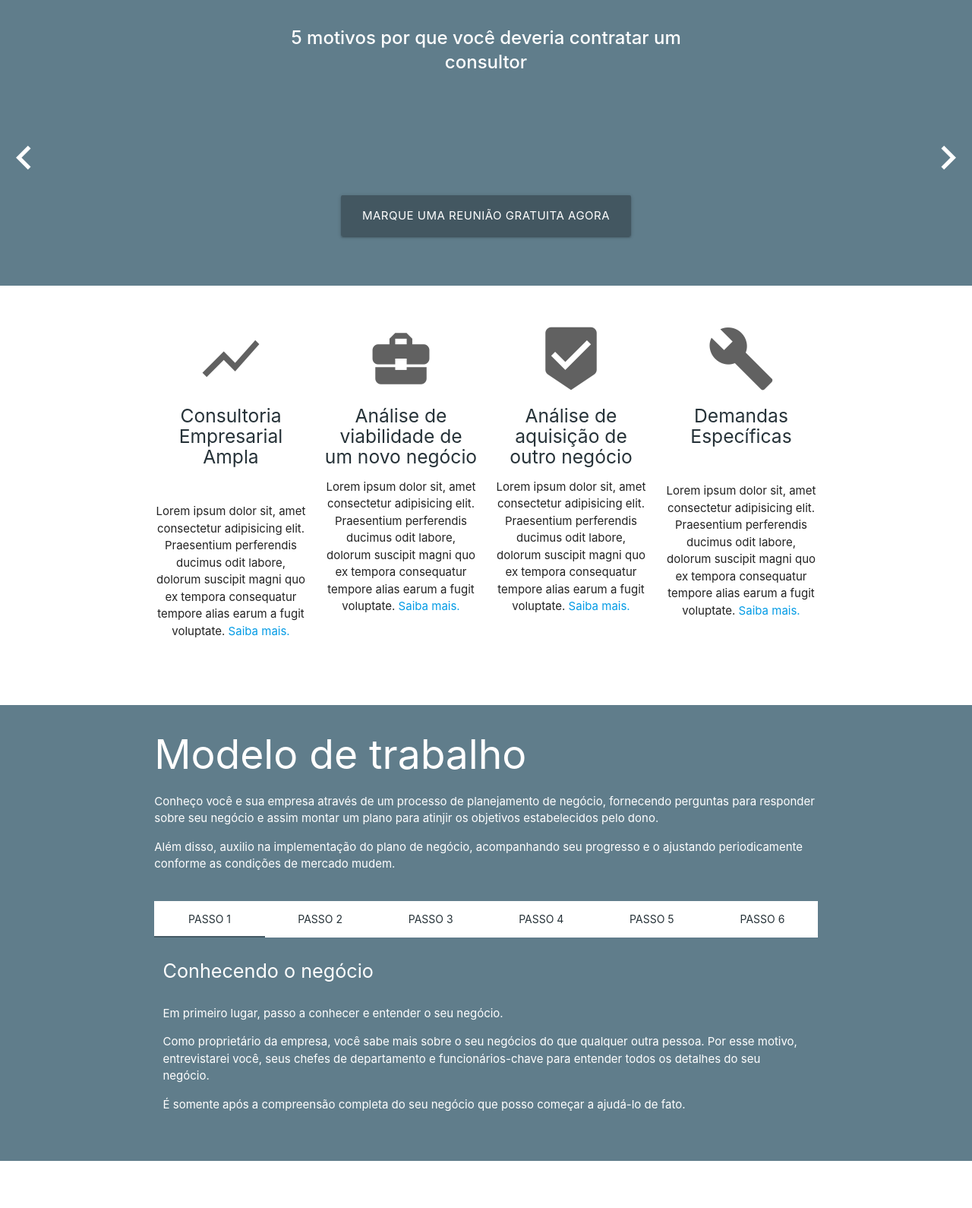
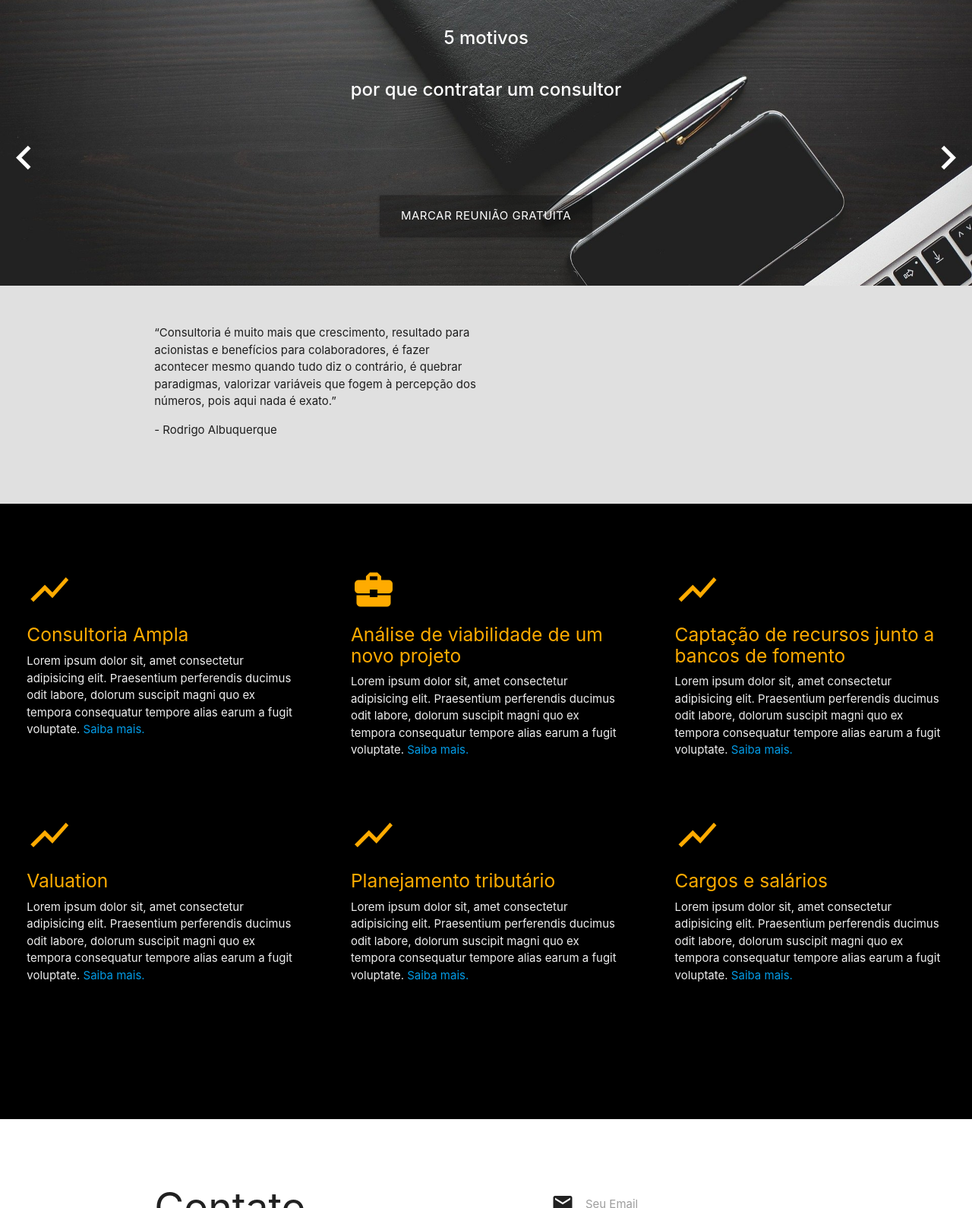
Before and after one commit to rpmend/rpmend.github.io, a plain HTML site: page index.html in a window 1280 px wide. Shown: the part 88-1678 px from the top of the page at 76% size. Drawn offline with nearby package versions, Linux system fonts and the light colour scheme.

Commit message:
bgi, tranparent carousel, modifies services, removes tabs, testes new colors and overral improvements

```diff
--- a/index.html
+++ b/index.html
@@ -16,8 +16,15 @@
   <title>Rodrigo Albuquerque Soluções Empresariais</title>
 
   <style>
-    .nav-wrapper {
-      background: url(img/office-865091_1920.jpg);
+    #bgi {
+      background-image: url(img/office-865091_1920.jpg);
+      background-size: cover;
+    }
+
+    @media screen and (max-width: 670px) {
+      #consultoria {
+        text-align: center;
+      }
     }
 
     .section {
@@ -26,7 +33,7 @@
     }
 
     .tabs .indicator {
-      background-color: #455a64   ;
+      background-color: #455a64;
     }
 
     .tabs .tab a:focus,
@@ -34,31 +41,28 @@
       background: transparent;
     }
 
-    @media screen and (max-width: 670px) {
-      #consultoria {
-        text-align: center;
-      }
-    }
-
     #transparent {
       background: rgba(0, 0, 0, 0.3);
     }
 
-    #consultoria {
-      min-height: 600px;
+    #transparentnav {
+      background: rgba(0, 0, 0, 0.5);
     }
 
-    #setas{
-   position:absolute;
-   top:50%;
+    #setas {
+      position: absolute;
+      top: 50%;
     }
-  .middle-indicator-text{
+
+    .middle-indicator-text {
       font-size: 4.2rem;
     }
-  a.middle-indicator-text{
-    color:white !important;
+
+    a.middle-indicator-text {
+      color: white !important;
     }
-.content-indicator{
+
+    .content-indicator {
       width: 64px;
       height: 64px;
       background: none;
@@ -66,8 +70,13 @@
       -webkit-border-radius: 50px;
       border-radius: 50px;
     }
-    .indicators{
+
+    .indicators {
       visibility: hidden;
+    }
+
+    .darkred {
+      color: #4E0000;
     }
   </style>
 
@@ -75,10 +84,12 @@
 
 <body>
 
+  <div id="bgi">
+
     <!-- navbar -->
     <header>
       <div class="navbar-fixed">
-      <nav class="nav-wrapper">
+        <nav class="nav-wrapper" id="transparentnav">
           <div class="container">
             <a href="#" class="brand-logo"><img src="img/logo.png" alt=""></a>
             <a href="#" class="sidenav-trigger" data-target="mobile-menu">
@@ -113,119 +124,165 @@
           </div>
         </nav>
       </div>
+
     </header>
 
     <!-- carousel -->
     <div class="carousel carousel-slider center" data-indicators="true">
       <div class="carousel-fixed-item center middle-indicator" id="setas">
         <div class="left">
-        <a href="Previo" class="movePrevCarousel middle-indicator-text waves-effect waves-light content-indicator"><i class="material-icons left  middle-indicator-text">chevron_left</i></a>
+          <a href="Previo" class="movePrevCarousel middle-indicator-text waves-effect waves-light content-indicator"><i
+              class="material-icons left  middle-indicator-text">chevron_left</i></a>
         </div>
         <div class="right">
-       <a href="Siguiente" class=" moveNextCarousel middle-indicator-text waves-effect waves-light content-indicator"><i class="material-icons right middle-indicator-text">chevron_right</i></a>
+          <a href="Siguiente"
+            class=" moveNextCarousel middle-indicator-text waves-effect waves-light content-indicator"><i
+              class="material-icons right middle-indicator-text">chevron_right</i></a>
         </div>
       </div>
       <div class="carousel-fixed-item center middle-indicator">
-      <a class="btn waves-effect btn-large" href="#contato" id="transparent">marque uma reunião gratuita agora</a><br><br><br>
+        <a class="btn waves-effect btn-large" href="#contato" id="transparent">marcar reunião gratuita</a><br><br><br>
       </div>
-    <div class="carousel-item blue-grey darken white-text" href="#one!">
+      <div class="carousel-item transparent white-text" href="#one!">
         <div class="row">
           <div class="col s6 offset-s3">
             <br>
-          <h2>5 motivos por que você deveria contratar um consultor</h2>
+            <h2>5 motivos</h2>
+            <h2>por que contratar um consultor</h2>
           </div>
         </div>
       </div>
-    <div class="carousel-item blue-grey white-text" href="#two!">
+      <div class="carousel-item transparent white-text" href="#two!">
         <div class="row">
           <div class="col s6 offset-s3">
             <h2>1 - Experiência</h2>
-          <p class="white-text">Todo o aprendizado adquirido ao longo de mais de 20 anos exercendo a atividade de
-            consultor
-            organizacional nos mais diversos ramos de negócios canalizado para a sua empresa.</p>
+            <p class="white-text">Todo o conhecimento adquirido ao longo de mais de 20 anos exercendo a atividade de
+              consultor organizacional nos mais diversos ramos de negócios, direcionado para a sua empresa.</p>
           </div>
         </div>
       </div>
-    <div class="carousel-item blue-grey white-text" href="#three!">
+      <div class="carousel-item transparent white-text" href="#three!">
         <div class="row">
           <div class="col s6 offset-s3">
-          <h2>2 - Novo olhar</h2>
+            <h2>2 - Visão</h2>
             <p class="white-text">O consultor traz novos olhos, nova experiência e uma mente aberta à sua empresa,
-            fornecendo
-            uma perspectiva completamente diferente da de alguém que já trabalha na empresa há algum tempo ou de alguém
-            procurando iniciar um novo empreendimento.</p>
+              fornecendo uma perspectiva completamente diferente da de alguém que já trabalha na empresa há algum tempo
+              ou de alguém procurando iniciar um novo empreendimento.</p>
           </div>
         </div>
       </div>
-    <div class="carousel-item blue-grey white-text" href="#four!">
+      <div class="carousel-item transparent white-text" href="#four!">
         <div class="row">
           <div class="col s6 offset-s3">
             <h2>3 - Sentidos aguçados</h2>
             <p class="white-text">Seja através de processos compravados ou pura experiência em lidar com isso todos os
-            dias, o
-            consultor é um especialista em identificar os problemas e as oportunidades para a sua empresa.</p>
+              dias, o consultor é um especialista em identificar os problemas e as oportunidades para a sua empresa.</p>
           </div>
         </div>
       </div>
-    <div class="carousel-item blue-grey white-text" href="#five!">
+      <div class="carousel-item transparent white-text" href="#five!">
         <div class="row">
           <div class="col s6 offset-s3">
             <h2>4 - Network</h2>
-          <p class="white-text">O consultor possui contato estreito com diversos profissionais do mercado (contadores,
-            advgados, gerentes de bancos, investidores além de outros consultores).</p>
+            <p class="white-text">Relacionamento estreito com diversos profissionais como contadores, advogados,
+              publicitários, gerentes de bancos, investidores, além de outros consultores.</p>
           </div>
         </div>
       </div>
-    <div class="carousel-item blue-grey white-text" href="#six!">
+      <div class="carousel-item transparent white-text" href="#six!">
         <div class="row">
           <div class="col s6 offset-s3">
             <h2>5 - Um bom consultor se paga</h2>
-          <p class="white-text">O que você paga para um bom consultor não não se compara à lucratividade final que suas
-            estratégias proporcionam.</p>
+            <p class="white-text">O desembolso com a consultoria reverte em melhoria dos resultados se pagando em pouco
+              tempo e gerando lucros.</p>
+          </div>
         </div>
       </div>
     </div>
   </div>
 
+  <!-- assinatura -->
+  <section class="section scrollspy grey lighten-2" id="assinatura">
+    <div class="container left-align">
+      <div class="row">
+        <div class="col s6">
+          <q>Consultoria é muito mais que crescimento, resultado para acionistas e benefícios para colaboradores, é
+            fazer acontecer mesmo quando tudo diz o contrário, é quebrar paradigmas, valorizar variáveis que fogem à
+            percepção dos números, pois aqui nada é exato.</q>
+          <p>- Rodrigo Albuquerque</p>
+        </div>
+      </div>
+    </div>
+  </section>
+
   <!-- serviços / grid -->
-  <section class="container section scrollspy" id="servicos">
+  <section class="section scrollspy black" id="servicos">
     <div class="row">
-      <div class="col s12 l3">
-        <div class="center-align">
-          <i class="large material-icons grey-text text-darken-2">show_chart</i>
+      <div class="col s12 m6 l4">
+        <div class="card transparent">
+          <div class="card-content amber-text text-accent-4">
+            <i class="medium material-icons ">show_chart</i>
+            <h5>Consultoria Ampla</h5>
+            <p class="left-align grey-text text-lighten-3">Lorem ipsum dolor sit, amet consectetur adipisicing elit.
+              Praesentium perferendis ducimus odit labore, dolorum suscipit magni quo ex tempora consequatur tempore
+              alias earum a fugit voluptate. <a class="modal-trigger" href="#modalConsultoria">Saiba mais.</a></p><br>
           </div>
-        <h5 class="align center blue-grey-text text-darken-4">Consultoria Empresarial Ampla</h5><br>
-        <p class="center-align">Lorem ipsum dolor sit, amet consectetur adipisicing elit. Praesentium perferendis
-          ducimus odit labore, dolorum suscipit magni quo ex tempora consequatur tempore alias earum a fugit voluptate.
-          <a class="modal-trigger" href="#modalConsultoria">Saiba mais.</a></p>
         </div>
-      <div class="col s12 l3">
-        <div class="center-align">
-          <i class="large material-icons grey-text text-darken-2">business_center</i>
       </div>
-        <h5 class="align center blue-grey-text text-darken-4">Análise de viabilidade de um novo negócio</h5>
-        <p class="center-align">Lorem ipsum dolor sit, amet consectetur adipisicing elit. Praesentium perferendis
-          ducimus odit labore, dolorum suscipit magni quo ex tempora consequatur tempore alias earum a fugit voluptate.
-          <a class="modal-trigger" href="#modalViabilidade">Saiba mais.</a></p>
+      <div class="col s12 m6 l4">
+        <div class="card transparent">
+          <div class="card-content  amber-text text-accent-4">
+            <i class="medium material-icons">business_center</i>
+            <h5>Análise de viabilidade de um novo projeto</h5>
+            <p class="left-align grey-text text-lighten-3">Lorem ipsum dolor sit, amet consectetur adipisicing elit.
+              Praesentium perferendis ducimus odit labore, dolorum suscipit magni quo ex tempora consequatur tempore
+              alias earum a fugit voluptate. <a class="modal-trigger" href="#modalViabilidade">Saiba mais.</a></p>
           </div>
-      <div class="col s12 l3">
-        <div class="center-align">
-          <i class="large material-icons grey-text text-darken-2">beenhere</i>
         </div>
-        <h5 class="align center blue-grey-text text-darken-4">Análise de aquisição de outro negócio</h5>
-        <p class="center-align">Lorem ipsum dolor sit, amet consectetur adipisicing elit. Praesentium perferendis
-          ducimus odit labore, dolorum suscipit magni quo ex tempora consequatur tempore alias earum a fugit voluptate.
-          <a class="modal-trigger" href="#modalAquisicao">Saiba mais.</a></p>
       </div>
-      <div class="col s12 l3">
-        <div class="center-align">
-          <i class="large material-icons grey-text text-darken-2">build</i>
+      <div class="col s12 m6 l4">
+        <div class="card transparent">
+          <div class="card-content amber-text text-accent-4">
+            <i class="medium material-icons ">show_chart</i>
+            <h5>Captação de recursos junto a bancos de fomento</h5>
+            <p class="left-align grey-text text-lighten-3">Lorem ipsum dolor sit, amet consectetur adipisicing elit.
+              Praesentium perferendis ducimus odit labore, dolorum suscipit magni quo ex tempora consequatur tempore
+              alias earum a fugit voluptate. <a class="modal-trigger" href="#modalConsultoria">Saiba mais.</a></p>
           </div>
-        <h5 class="align center blue-grey-text text-darken-4">Demandas Específicas</h5><br>
-        <p class="center-align">Lorem ipsum dolor sit, amet consectetur adipisicing elit. Praesentium perferendis
-          ducimus odit labore, dolorum suscipit magni quo ex tempora consequatur tempore alias earum a fugit voluptate.
-          <a class="modal-trigger" href="#modalDemandas">Saiba
-            mais.</a></p>
+        </div>
+      </div>
+      <div class="col s12 m6 l4">
+        <div class="card transparent">
+          <div class="card-content amber-text text-accent-4">
+            <i class="medium material-icons ">show_chart</i>
+            <h5>Valuation</h5>
+            <p class="left-align grey-text text-lighten-3">Lorem ipsum dolor sit, amet consectetur adipisicing elit.
+              Praesentium perferendis ducimus odit labore, dolorum suscipit magni quo ex tempora consequatur tempore
+              alias earum a fugit voluptate. <a class="modal-trigger" href="#modalConsultoria">Saiba mais.</a></p><br><br><br>
+          </div>
+        </div>
+      </div>
+      <div class="col s12 m6 l4">
+        <div class="card transparent">
+          <div class="card-content amber-text text-accent-4">
+            <i class="medium material-icons ">show_chart</i>
+            <h5>Planejamento tributário</h5>
+            <p class="left-align grey-text text-lighten-3">Lorem ipsum dolor sit, amet consectetur adipisicing elit.
+              Praesentium perferendis ducimus odit labore, dolorum suscipit magni quo ex tempora consequatur tempore
+              alias earum a fugit voluptate. <a class="modal-trigger" href="#modalConsultoria">Saiba mais.</a></p>
+          </div>
+        </div>
+      </div>
+      <div class="col s12 m6 l4">
+        <div class="card transparent">
+          <div class="card-content amber-text text-accent-4">
+            <i class="medium material-icons ">show_chart</i>
+            <h5>Cargos e salários</h5>
+            <p class="left-align grey-text text-lighten-3">Lorem ipsum dolor sit, amet consectetur adipisicing elit.
+              Praesentium perferendis ducimus odit labore, dolorum suscipit magni quo ex tempora consequatur tempore
+              alias earum a fugit voluptate. <a class="modal-trigger" href="#modalConsultoria">Saiba mais.</a></p>
+          </div>
+        </div>
       </div>
     </div>
   </section>
@@ -312,103 +369,41 @@
   </div>
   -->
 
-  <!-- tabs -->
-  <section class="scrollspy blue-grey white-text" id="consultoria">
-    <div class="container">
+  <!-- tabs
+  <section class="section container scrollspy" id="consultoria">
     <div class="row">
-        <div class="col s12">
-          <h2 class="white-text">Modelo de trabalho</h2>
-          <p>Conheço você e sua empresa através de um processo de planejamento de negócio, fornecendo perguntas para
-            responder sobre seu negócio e assim montar um plano para atinjir os objetivos estabelecidos pelo dono.</p>
-          <p>Além disso, auxilio na implementação do plano de negócio, acompanhando seu progresso e o ajustando
-            periodicamente conforme as condições de mercado mudem.</p></br>
+      <div class="col s12 l4">
+        <h2>O que fazemos</h2>
+        <p>Lorem, ipsum dolor sit amet consectetur adipisicing elit. Quis tempora numquam delectus laborum ipsam ullam
+          amet. Voluptatem, maxime culpa maiores minus beatae ipsa fugiat ducimus iste harum soluta dolores at!</p>
+        <p>Lorem ipsum dolor sit amet consectetur, adipisicing elit. Cum impedit enim maiores cupiditate alias, illum
+          numquam vero? Ipsa incidunt veniam eaque, doloribus odio eum magni. Dolorem voluptas debitis modi adipisci.
+        </p>
       </div>
-        <div class="col s12">
-          <!-- tabs -->
+      <div class="col s12 l6 offset-l2">
+         tabs
         <ul class="tabs">
-            <li class="tab col s2">
-              <a href="#p1" class="active blue-grey-text text-darken-4">passo 1</a>
+          <li class="tab col s6">
+            <a href="#p1" class="active light-blue-grey-text text-darken-4">1</a>
           </li>
-            <li class="tab col s2">
-              <a href="#p2" class="blue-grey-text text-darken-4">passo 2</a>
-            </li>
-            <li class="tab col s2">
-              <a href="#p3" class="blue-grey-text text-darken-4">passo 3</a>
-            </li>
-            <li class="tab col s2">
-              <a href="#p4" class="blue-grey-text text-darken-4">passo 4</a>
-            </li>
-            <li class="tab col s2">
-              <a href="#p5" class="blue-grey-text text-darken-4">passo 5</a>
-            </li>
-            <li class="tab col s2">
-              <a href="#p6" class="blue-grey-text text-darken-4">passo 6</a>
+          <li class="tab col s6">
+            <a href="#p2" class="light-blue-grey-text text-darken-4">2</a>
           </li>
         </ul>
         <div id="p1" class="col s12">
-            <p class="flow-text">Conhecendo o negócio</p>
-            <p>Em primeiro lugar, passo a conhecer e entender o seu negócio.</p>
-            <p>Como proprietário da empresa, você sabe mais sobre o seu negócios do que qualquer outra pessoa. Por esse
-              motivo, entrevistarei você, seus chefes de departamento e funcionários-chave para entender todos os
-              detalhes
-              do seu negócio.</p>
-            <p>É somente após a compreensão completa do seu negócio que posso começar a ajudá-lo de fato.</p>
+          <p class="flow-text">Experiência</p>
+          <p>Todo conhecimento adquirido nos mais diversos ramos de negócios, direcionado para sua empresa.</p>
         </div>
         <div id="p2" class="col s12">
-            <p class="flow-text">Identificando problemas e oportunidades</p>
-            <p>Depois de aprender os detalhes do seu negócio, dou início a um processo para identificar problemas e
-              oportunidades que não foram revelados durante as entrevistas.</p>
-          </div>
-          <div id="p3" class="col s12">
-            <p class="flow-text">Analisando o negócio</p>
-            <p>Depois de indentificar os problemas e oportunidades, analiso as informações coletadas ara fornecer
-              soluções
-              e planos sólidos para o futuro.</p>
-            <p>Muitas vezes, a dono da empresa está tão focado no trabalho de agora que perspectivas e estratégias de
-              curto e longo prazo são negligenciadas ou nem mesmo cogitadas.</p>
-            <p>Traço novas estratégias para resolver os problemas imediatos e ao mesmo tempo tirar o máximo de proveito
-              das oportunidades futuras, minimizando as despesas e maximizando os lucros através de um processo
-              comprovado.</p>
-          </div>
-          <div id="p4" class="col s12">
-            <p class="flow-text">Criando o plano</p>
-            <p>Depois de indentificar os problemas e oportunidades, analiso as informações coletadas ara fornecer
-              soluções
-              e planos sólidos para o futuro.</p>
-            <p>Muitas vezes, a dono da empresa está tão focado no trabalho de agora que perspectivas e estratégias de
-              curto e longo prazo são negligenciadas ou nem mesmo cogitadas.</p>
-            <p>Traço novas estratégias para resolver os problemas imediatos e ao mesmo tempo tirar o máximo de proveito
-              das oportunidades futuras, minimizando as despesas e maximizando os lucros através de um processo
-              comprovado.</p>
-          </div>
-          <div id="p5" class="col s12">
-            <p class="flow-text">Ajustando o plano</p>
-            <p>Depois de indentificar os problemas e oportunidades, analiso as informações coletadas ara fornecer
-              soluções
-              e planos sólidos para o futuro.</p>
-            <p>Muitas vezes, a dono da empresa está tão focado no trabalho de agora que perspectivas e estratégias de
-              curto e longo prazo são negligenciadas ou nem mesmo cogitadas.</p>
-            <p>Traço novas estratégias para resolver os problemas imediatos e ao mesmo tempo tirar o máximo de proveito
-              das oportunidades futuras, minimizando as despesas e maximizando os lucros através de um processo
-              comprovado.</p>
-          </div>
-          <div id="p6" class="col s12">
-            <p class="flow-text">Implementando e monitorando</p>
-            <p>Depois de indentificar os problemas e oportunidades, analiso as informações coletadas ara fornecer
-              soluções
-              e planos sólidos para o futuro.</p>
-            <p>Muitas vezes, a dono da empresa está tão focado no trabalho de agora que perspectivas e estratégias de
-              curto e longo prazo são negligenciadas ou nem mesmo cogitadas.</p>
-            <p>Traço novas estratégias para resolver os problemas imediatos e ao mesmo tempo tirar o máximo de proveito
-              das oportunidades futuras, minimizando as despesas e maximizando os lucros através de um processo
-              comprovado.</p>
+          <p class="flow-text">Visão</p>
+          <p>Sua empresa vista em uma perspectiva externa, abrangente e contributiva.</p>
         </div>
       </div>
     </div>
     </div>
-    </div>
+  </section>
+ -->
 
-  </section>
 
   <!-- parallax
   <div class="parallax-container">
@@ -422,7 +417,7 @@
   <section class="section container scrollspy" id="contato">
     <div class="row">
       <div class="col s12 l5">
-        <h2 class="blue-grey-text text-darken-4">Contato</h2>
+        <h2 class="light-blue-grey-text text-darken-4">Contato</h2>
         <p>Lorem ipsum dolor sit amet, consectetur adipiscing elit. Vestibulum at lacus congue, suscipit elit nec,
           tincidunt orci.</p>
         <p>Mauris dolor augue, vulputate in pharetra ac, facilisis nec libero. Fusce condimentum gravida urna, vitae
@@ -436,16 +431,16 @@
         <form>
           <br>
           <div class="input-field">
-            <i class="material-icons prefix blue-grey-text text-darken-4">email</i>
+            <i class="material-icons prefix light-blue-grey-text text-darken-4">email</i>
             <input type="email" id="email">
             <label for="email">Seu Email</label>
           </div>
-          <div class="input-field blue-grey-text text-darken-4">
+          <div class="input-field light-blue-grey-text text-darken-4">
             <i class="material-icons prefix">message</i>
             <textarea id="message" class="materialize-textarea" cols="20" rows="20"></textarea>
             <label for="message">Sua Mensagem</label>
           </div>
-          <div class="input-field blue-grey-text text-darken-4">
+          <div class="input-field light-blue-grey-text text-darken-4">
             <i class="material-icons prefix">date_range</i>
             <input type="text" id="date" class="datepicker">
             <label for="date">Clique para escolher uma data</label>
@@ -478,7 +473,7 @@
             </p>
           </div>
           <div class="input-field right">
-            <button class="btn blue-grey">Enviar</button>
+            <button class="btn black">Enviar</button>
           </div>
         </form>
       </div>
@@ -522,14 +517,14 @@
       $('.carousel.carousel-slider').hover(function () { autoplay = false; }, function () { autoplay = true; });
 
       // move next carousel
-   $('.moveNextCarousel').click(function(e){
+      $('.moveNextCarousel').click(function (e) {
         e.preventDefault();
         e.stopPropagation();
         $('.carousel').carousel('next');
       });
 
       // move prev carousel
-   $('.movePrevCarousel').click(function(e){
+      $('.movePrevCarousel').click(function (e) {
         e.preventDefault();
         e.stopPropagation();
         $('.carousel').carousel('prev');
```
Lines whose indentation alone changed are shown as unchanged.
